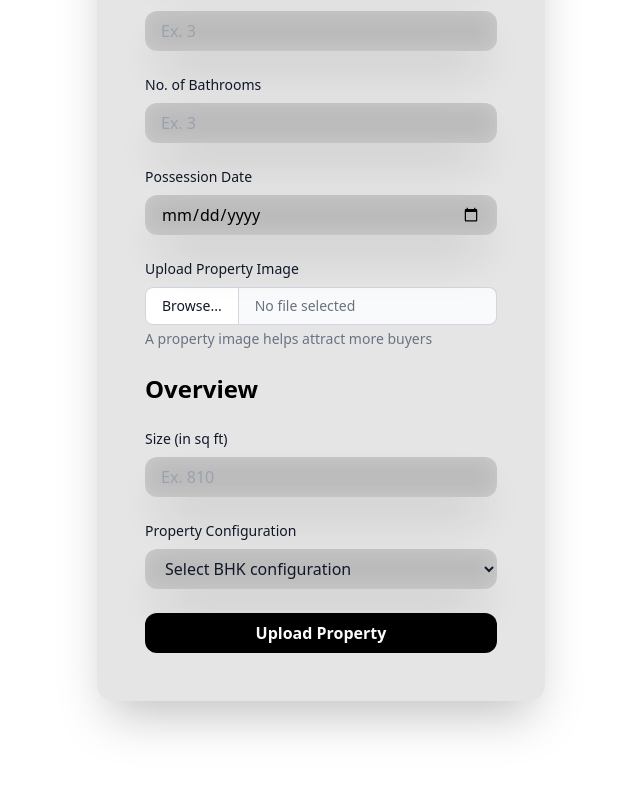
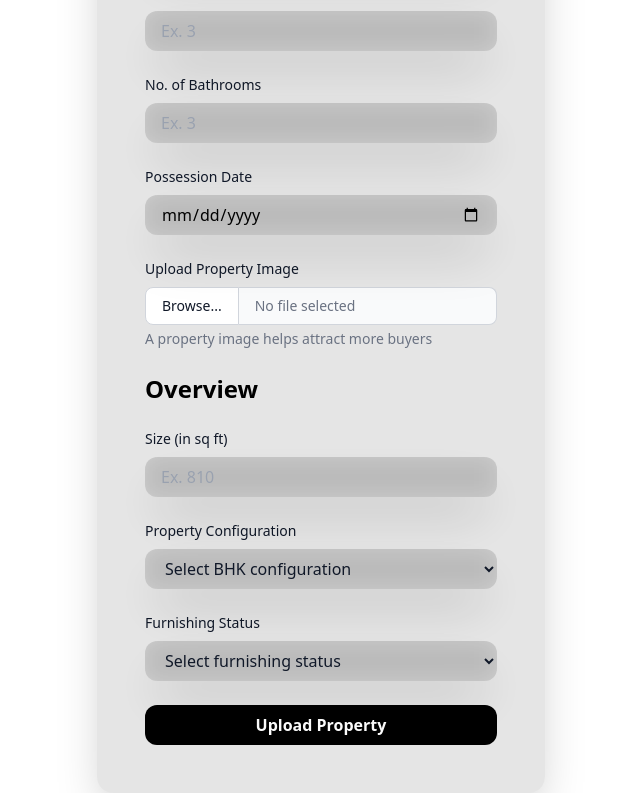
Before and after one commit to yrCodem/XeroBrokerage, a Next.js app in the folder xerobrokerage/: page /upload-property in a window 1280 px wide. Shown: the part 621-1414 px from the top of the page, without its empty margins (319-959 px from the left). Before the commit the page ends 1322 px from the top, so only its background shows below. Built offline with nearby package versions, Linux system fonts and the light colour scheme.

Commit message:
Added Furnishing status property

```diff
--- a/xerobrokerage/src/app/upload-property/page.jsx
+++ b/xerobrokerage/src/app/upload-property/page.jsx
@@ -13,9 +13,17 @@ export default function Upload() {
     price: '',
     size: '',
   })
+
+  // Possession status
   const [possessionDate, setPossessionDate] = useState('')
+
+  //   Configuration status
   const [bhkConfig, setBhkConfig] = useState('')
   const bhkOptions = ['1 BHK', '2 BHK', '3 BHK', '4 BHK', '5 BHK', '6 BHK+']
+
+  // Furnishing Status
+  const [furnishingStatus, setFurnishingStatus] = useState('')
+  const furnishingOptions = ['Unfurnished', 'Semi-Furnished', 'Fully Furnished']
 
   // Number validation
   const validateNumber = (name, value) => {
@@ -314,6 +322,33 @@ export default function Upload() {
           </select>
         </div>
 
+        {/* Furnishing Status */}
+        <div className='max-w-lg mx-auto'>
+          <label
+            htmlFor='furnishing-status'
+            className='block mb-2 text-sm font-medium text-gray-900 dark:text-white'
+          >
+            Furnishing Status
+          </label>
+          <select
+            id='furnishing-status'
+            name='furnishingStatus'
+            value={furnishingStatus}
+            onChange={e => setFurnishingStatus(e.target.value)}
+            className='w-full px-4 py-2 rounded-xl bg-black/10 shadow-2xl backdrop-blur-md focus:outline-none text-gray-900'
+            required
+          >
+            <option value='' disabled className='text-gray-400'>
+              Select furnishing status
+            </option>
+            {furnishingOptions.map(option => (
+              <option key={option} value={option} className='text-gray-400'>
+                {option}
+              </option>
+            ))}
+          </select>
+        </div>
+
         <button
           type='submit'
           className={`w-full bg-black text-white hover:bg-gray-800 transition-all duration-300 py-2 px-4 rounded-xl font-semibold ${
```
